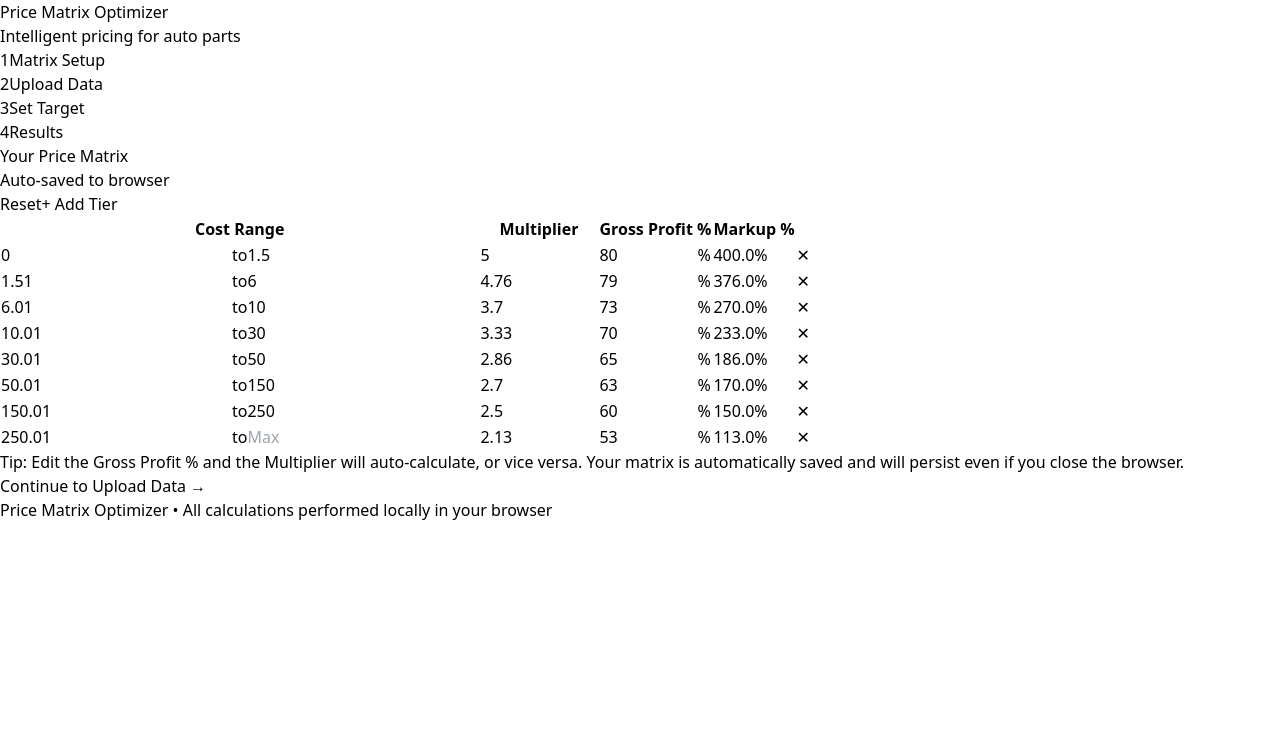
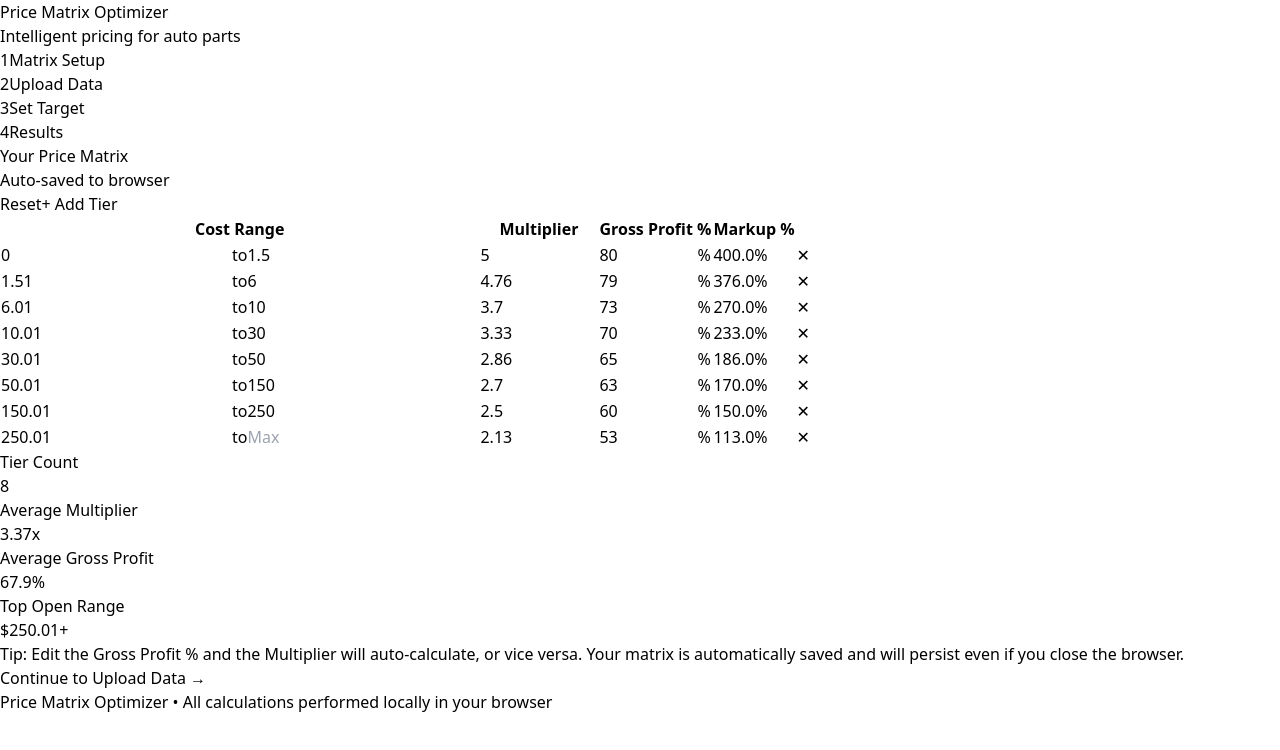
Before and after one commit to get2salam/price-matrix-demo, a React (Vite) app: page / in a window 1280 px wide. Shown: the top 750 px of the page. Built offline with nearby package versions, Linux system fonts and the light colour scheme.

Commit message:
feat: add matrix health snapshots on the setup screen

```diff
--- a/src/App.jsx
+++ b/src/App.jsx
@@ -1,7 +1,7 @@
 import React, { useState, useEffect, useRef } from 'react';
 import { BarChart, Bar, XAxis, YAxis, CartesianGrid, Tooltip, Legend, ResponsiveContainer, Cell } from 'recharts';
 import { parseCSV } from './utils/csvParser';
-import { computeTierAnalysis, detectRangeIssues, formatCurrency, formatPercent } from './utils/pricingUtils';
+import { computeMatrixSummary, computeTierAnalysis, detectRangeIssues, formatCurrency, formatPercent } from './utils/pricingUtils';
 
 // Default matrix based on the screenshot provided
 const defaultMatrix = [
@@ -159,6 +159,7 @@ export default function PriceMatrixOptimizer() {
 
   // Bug 17: Detect cost range gaps and overlaps
   const rangeIssues = React.useMemo(() => detectRangeIssues(matrix), [matrix]);
+  const matrixSummary = React.useMemo(() => computeMatrixSummary(matrix), [matrix]);
 
   // Parse CSV file
   const handleFileUpload = (event) => {
@@ -820,6 +821,29 @@ ${recommendations.tiers.map(tier =>
                 </div>
               )}
 
+              <div className="grid grid-cols-2 md:grid-cols-4 gap-4 mt-4">
+                <div className="bg-slate-800 rounded-xl p-4">
+                  <div className="text-slate-400 text-sm">Tier Count</div>
+                  <div className="text-2xl font-bold text-white mt-1">{matrixSummary.tierCount}</div>
+                </div>
+                <div className="bg-slate-800 rounded-xl p-4">
+                  <div className="text-slate-400 text-sm">Average Multiplier</div>
+                  <div className="text-2xl font-bold text-cyan-400 mt-1">{matrixSummary.averageMultiplier.toFixed(2)}x</div>
+                </div>
+                <div className="bg-slate-800 rounded-xl p-4">
+                  <div className="text-slate-400 text-sm">Average Gross Profit</div>
+                  <div className="text-2xl font-bold text-emerald-400 mt-1">{matrixSummary.averageGrossProfit.toFixed(1)}%</div>
+                </div>
+                <div className="bg-slate-800 rounded-xl p-4">
+                  <div className="text-slate-400 text-sm">Top Open Range</div>
+                  <div className="text-lg font-bold text-white mt-1">
+                    {matrixSummary.hasOpenEndedTier && matrixSummary.highestOpenRangeStart !== null
+                      ? `${formatCurrency(matrixSummary.highestOpenRangeStart)}+`
+                      : 'Missing'}
+                  </div>
+                </div>
+              </div>
+
               <p className="text-slate-500 text-sm mt-4">
                 Tip: Edit the Gross Profit % and the Multiplier will auto-calculate, or vice versa. Your matrix is automatically saved and will persist even if you close the browser.
               </p>
--- a/src/utils/pricingUtils.js
+++ b/src/utils/pricingUtils.js
@@ -148,6 +148,38 @@ export function detectRangeIssues(matrix) {
 }
 
 /**
+ * Build a quick matrix health summary for the setup screen.
+ *
+ * @param {Array<{minCost: number, maxCost: number, multiplier: number, grossProfit: number}>} matrix
+ * @returns {{
+ *   tierCount: number,
+ *   issueCount: number,
+ *   averageMultiplier: number,
+ *   averageGrossProfit: number,
+ *   highestOpenRangeStart: number|null,
+ *   hasOpenEndedTier: boolean,
+ * }}
+ */
+export function computeMatrixSummary(matrix) {
+  const tierCount = matrix.length;
+  const issueCount = detectRangeIssues(matrix).length;
+  const averageMultiplier =
+    tierCount > 0 ? matrix.reduce((sum, tier) => sum + tier.multiplier, 0) / tierCount : 0;
+  const averageGrossProfit =
+    tierCount > 0 ? matrix.reduce((sum, tier) => sum + tier.grossProfit, 0) / tierCount : 0;
+  const openEndedTier = matrix.find((tier) => tier.maxCost === 999999) ?? null;
+
+  return {
+    tierCount,
+    issueCount,
+    averageMultiplier,
+    averageGrossProfit,
+    highestOpenRangeStart: openEndedTier ? openEndedTier.minCost : null,
+    hasOpenEndedTier: Boolean(openEndedTier),
+  };
+}
+
+/**
  * Assign parts to matrix tiers and compute aggregate statistics per tier.
  *
  * Each part is assigned to the **first** matching tier only (dedup logic).
```
Also changed, not shown: 1 other file (tests, documents, lock files or other folders).
